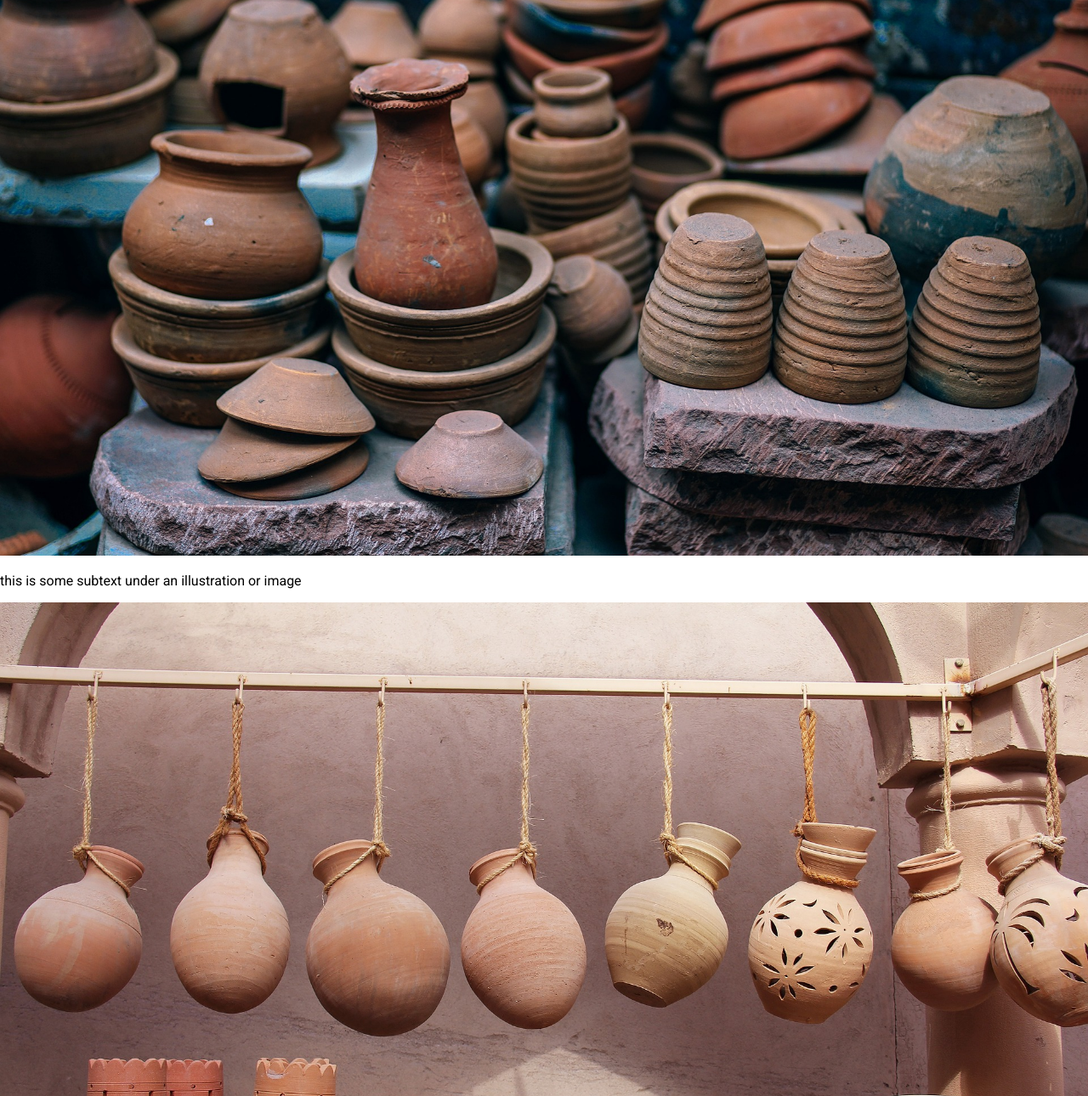
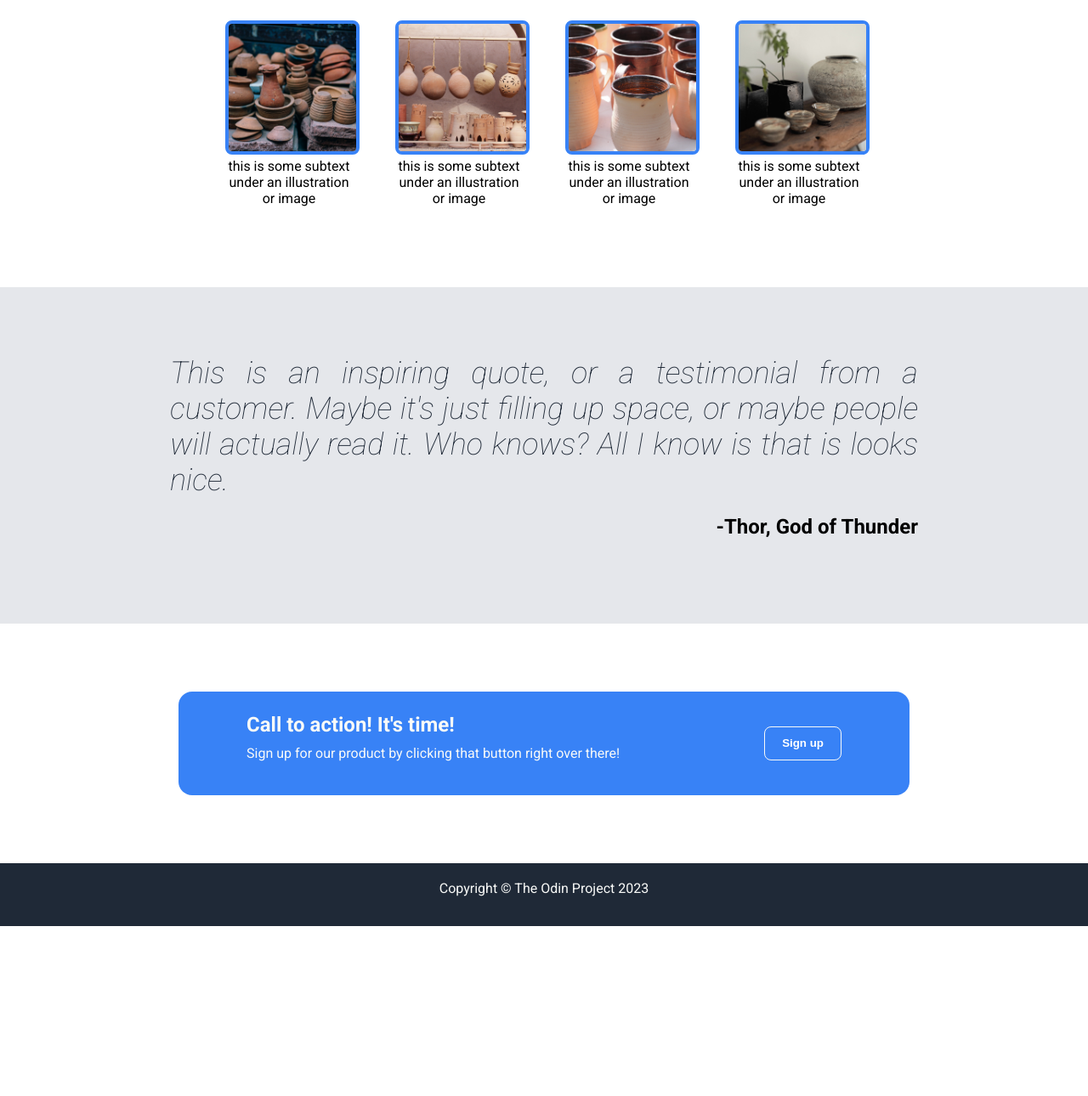
Before and after one commit to LeMat00/landing-page, a plain HTML site: page index.html in a window 1280 px wide. Shown: the part 549-1839 px from the top of the page at 85% size. After the commit the page ends 1639 px from the top, so only its background shows below. Drawn offline with Linux system fonts and the light colour scheme.

Commit message:
Update with final style

```diff
--- a/css/style.css
+++ b/css/style.css
@@ -4,7 +4,6 @@ body {
     font-family: 'Roboto', sans-serif;
     margin: 0;
 }
-
 
 /* header */
 
@@ -14,8 +13,9 @@ body {
     color: white;
 
     display: flex;
-    justify-content: space-around;
+    justify-content: space-between;
     align-items: center;
+    padding: 10px 100px;
 }
 
 h1,
@@ -23,6 +23,9 @@ h1,
     font-size: 48px;
     font-weight: bolder;
     color: #F9FAF8;
+
+    margin: 0;
+    padding-bottom: 10px;
 }
 
 .logo {
@@ -34,12 +37,6 @@ ul {
     display: flex;
 }
 
-img.hero-img {
-    max-width: 250px;
-    max-height: 250px;
-}
-
-
 a {
     text-decoration: none;
     color: #F9FAF8;
@@ -47,10 +44,129 @@ a {
 }
 
 
+/* first section */
 
+.hero {
+    padding-top: 50px;
+    padding-bottom: 80px;
+    gap: 50px;
+}
 
+.hero-img {
+    width: 700px;
+    height: 250px;
+    border-radius: 8px;
+    flex: auto;
+    border: none;
+
+    object-fit: cover;
+}
+
+button {
+    color: white;
+    font-weight: bold;
+    background-color: #3882F6;
+    border: none;
+    padding: 10px 20px;
+    border-radius: 8px;
+}
+
+/* second section */
+
+.second-title {
+    color: #1F2937;
+    text-align: center;
+    padding: 40px 0;
+    font-size: 36px;
+    margin: 0;
+}
 
 img {
-    max-width: 100%;
-    max-height: auto;
+    width: 150px;
+    height: 150px;
+    object-fit: cover;
+    border: 4px solid #3882F6;
+    border-radius: 8px;
 }
+
+.second {
+    display: flex;
+    justify-content: center;
+    gap: 50px;
+
+    padding-bottom: 80px;
+}
+
+.card {
+    max-width: 150px;
+    text-align: center;
+}
+
+/* third section */
+
+.third {
+    display: flex;
+    flex-direction: column;
+    align-items: center;
+    background-color: #E5E7EB;
+
+    padding: 80px 200px;
+}
+
+.quote {
+    font-size: 36px;
+    font-style: italic;
+    font-weight: lighter;
+    color: #1F2937;
+    text-align: justify;
+}
+
+.thor {
+    align-self: flex-end;
+}
+
+/* footer */
+
+.footer {
+    display: flex;
+    justify-content: center;
+    align-items: center;
+    padding: 80px 100px;
+}
+
+.call {
+    width: 700px;
+    background-color: #3882F6;
+    color: #F9FAF8;
+    border-radius: 16px;
+
+    padding: 25px 80px;
+
+    display: flex;
+    justify-content: space-between;
+    align-items: center;
+}
+
+.tit-call {
+    font-size: 24px;
+}
+
+.btn-call {
+    height: 40px;
+    width: auto;
+    border: 1px solid #F9FAF8;
+}
+
+p {
+    margin: 0;
+    padding-bottom: 15px;
+}
+
+/* credits */
+
+.credits {
+    background-color: #1F2937;
+    color: #F9FAF8;
+    text-align: center;
+    padding: 20px;
+}
--- a/index.html
+++ b/index.html
@@ -32,6 +32,7 @@
                 <h1>This website is awesome</h1>
 
                 <p>This website has some subtext that goes here under the main title. it's smaller font and the color is lower contrast.</p>
+
                 <button>Sign up</button>
             </div>
 
@@ -43,30 +44,67 @@
 
         <!--Second section-->
 
-        <h1>Some random information.</h1>
+        <h1 class="second-title">Some random information.</h1>
 
+        <div class="second">
+
+            <div class="card">
                 <img src="./img/ancient-ceramic.jpg" alt="ancient ceramic plates and pots">
                 <p>this is some subtext under an illustration or image</p>
+            </div>
 
+            <div class="card">
                 <img src="./img/ceramic-castle.jpg" alt="ceramic store with fun shapes">
                 <p>this is some subtext under an illustration or image</p>
+            </div>
 
+            <div class="card">
                 <img src="./img/ceramic-mug.jpg" alt="a simple ceramic mug">
                 <p>this is some subtext under an illustration or image</p>
+            </div>
 
+            <div class="card">
                 <img src="./img/ceramic-pot.jpg" alt="a modern ceramic pot">
                 <p>this is some subtext under an illustration or image</p>
+            </div>
+
+        </div>
 
         <!--Third section-->
 
-        <p>This is an inspiring quote, or a testimonial from a customer. Maybe it's just filling up space, or maybe people will actually read it. Who knows? All I know is that is looks nice.</p>
+        <div class="third">
+            <div class="quote">
+                This is an inspiring quote, or a testimonial from a customer. Maybe it's just filling up space, or maybe people will actually read it. Who knows? All I know is that is looks nice.
+            </div>
+
+            <div class="thor">
                 <h2>-Thor, God of Thunder</h2>
+            </div>
+
+        </div>
+
 
         <!--Footer-->
 
-        <h1>Call to action! It's time!</h1>
+        <div class="footer">
+            <div class="call">
+                <div class="text">
+                    <h1 class="tit-call">Call to action! It's time!</h1>
+
                     <p>Sign up for our product by clicking that button right over there!</p>
-        <button>Sign up</button>
+                </div>
+
+                <button class="btn-call">Sign up</button>
+            </div>
+
+        </div>
+
+        <!-- Credits-->
+
+        <div class="credits">
+            <p>Copyright © The Odin Project 2023</p>
+        </div>
+
 
     </body>
 
```
Also changed, not shown: 1 other file. Lines whose indentation alone changed are shown as unchanged.
